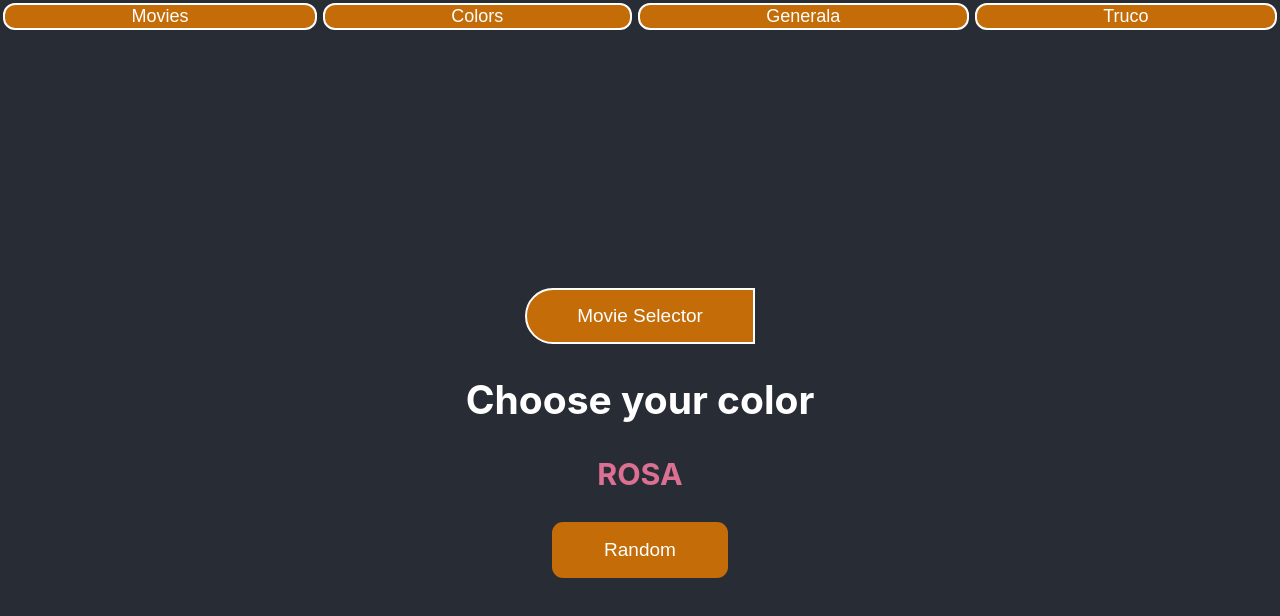
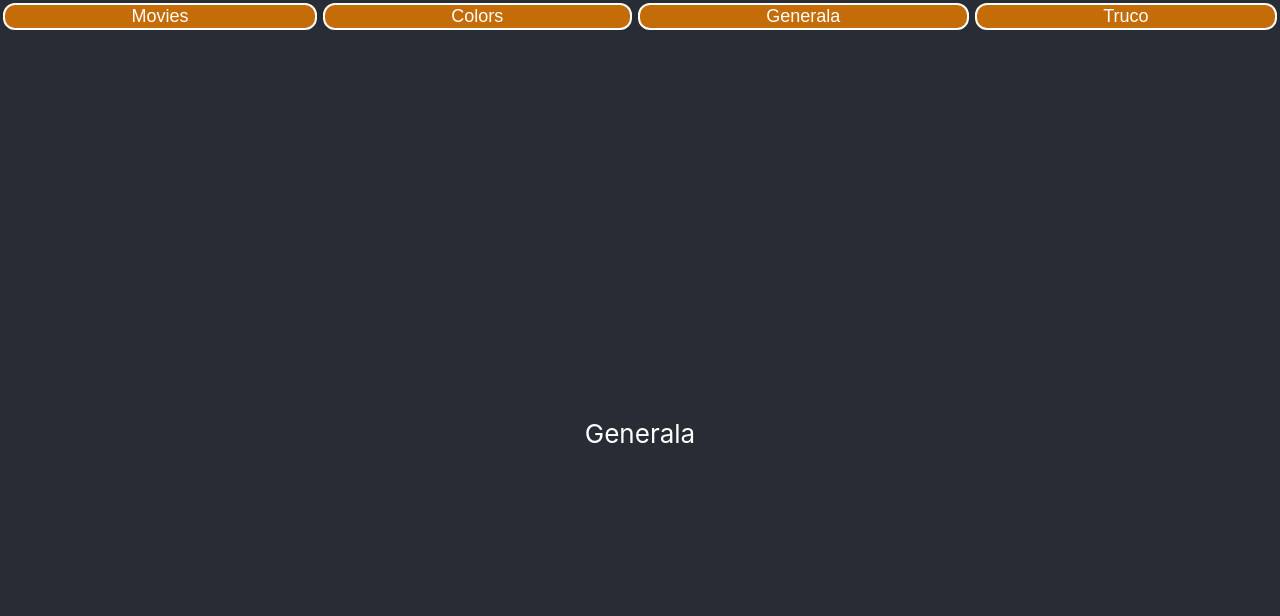
Before and after one commit to chtamanini7/tama-movies, a React (Create React App) app: page / in a window 1280 px wide. Both pictures are taken after a click on the button "Generala". Shown: the top 616 px of the page. Built offline with nearby package versions, Linux system fonts and the light colour scheme.

Commit message:
added generala and truco pages

```diff
--- a/src/App.js
+++ b/src/App.js
@@ -1,7 +1,9 @@
 import { useState } from 'react';
 import './App.css';
+import Generala from './components/Generala';
 import ListMovies from './components/ListMovies';
 import RandomColors from './components/RandomColors';
+import TrucoCounter from './components/TrucoCounter';
 
 function App() {
 const [myBool, setmyBool] = useState(1);
@@ -11,9 +13,9 @@ function Asd() {
     case 2:
       return(<RandomColors />)
     case 3:
-      return(<RandomColors />)
+      return(<Generala />)
     case 4:
-      return(<RandomColors />)
+      return(<TrucoCounter />)
     default:
       return(<ListMovies />)
   }
--- /dev/null
+++ b/src/components/Generala.jsx
@@ -0,0 +1,9 @@
+import React, { Component } from 'react'
+
+export default class Generala extends Component {
+  render() {
+    return (
+      <div className="App">Generala</div>
+    )
+  }
+}
--- a/src/components/ListMovies.jsx
+++ b/src/components/ListMovies.jsx
@@ -20,7 +20,6 @@ export default function ListMovies() {
 
     return (
         <div className="App">
-            <button className="btnMoviesToColors">Color Selector</button>
             <h2>Choose your next movie</h2>
             <h3>{stackMovies[number]}</h3>
             <button onClick={numberHandleClick} type="button" className="myButton">Random</button>
--- a/src/components/RandomColors.jsx
+++ b/src/components/RandomColors.jsx
@@ -32,7 +32,6 @@ export default function RandomColors() {
 
   return (
     <div className="App">
-      <button className="btnColorsToMovies">Movie Selector</button>
       <h2>Choose your color</h2>
       <h3 className={textColor}>{color}</h3>
       <button onClick={colorHandleClick} type="button" className="myButton">Random</button>
--- /dev/null
+++ b/src/components/TrucoCounter.jsx
@@ -0,0 +1,9 @@
+import React, { Component } from 'react'
+
+export default class TrucoCounter extends Component {
+  render() {
+    return (
+      <div className="App">TrucoCounter</div>
+    )
+  }
+}
```
